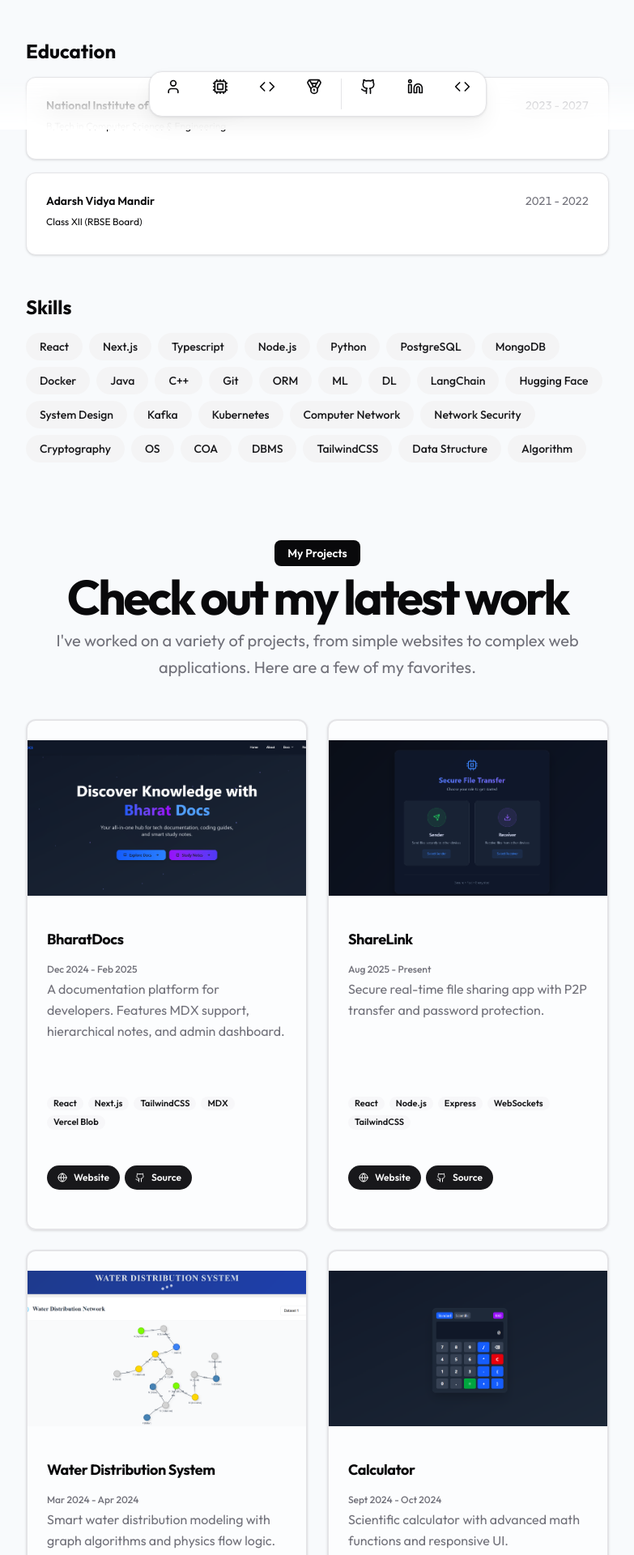
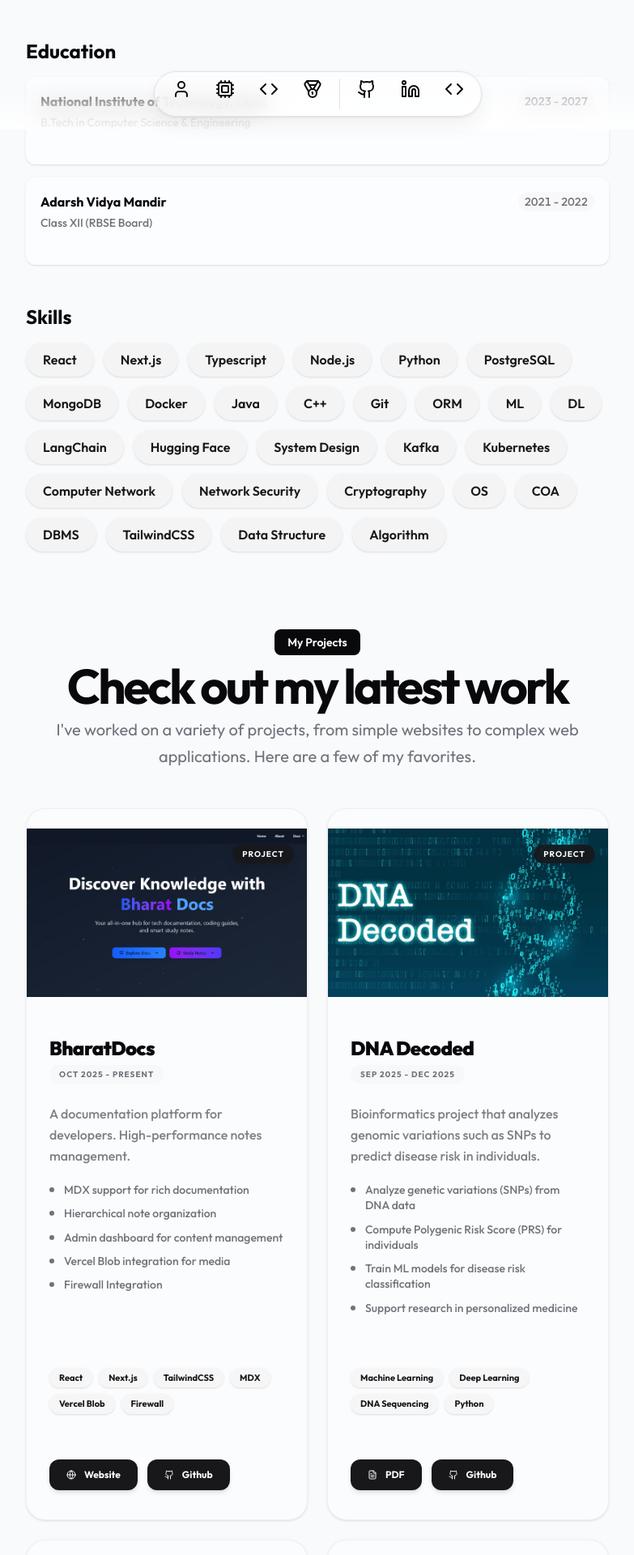
Before and after one commit to Bharat346/Bharat_346, a Next.js app: page / in a window 1280 px wide. Shown: the part 640-2560 px from the top of the page at 81% size, without its empty margins (248-1031 px from the left). Built offline with nearby package versions, Linux system fonts and the light colour scheme.

Commit message:
UI updates

```diff
--- a/src/app/page.tsx
+++ b/src/app/page.tsx
@@ -144,13 +144,13 @@
           <BlurFade delay={BLUR_FADE_DELAY * 9}>
             <h2 className="text-2xl font-bold">Skills</h2>
           </BlurFade>
-          <div className="flex flex-wrap gap-2">
+          <div className="flex flex-wrap gap-3">
             {DATA.skills.map((skill, id) => (
               <BlurFade key={skill} delay={BLUR_FADE_DELAY * 10 + id * 0.05}>
                 <Badge
                   key={skill}
                   variant="secondary"
-                  className="px-4 py-1.5 text-sm font-medium"
+                  className="px-5 py-2 text-base font-semibold shadow-sm hover:shadow-md transition-shadow duration-300"
                 >
                   {skill}
                 </Badge>
@@ -190,6 +190,7 @@
                   key={project.title}
                   title={project.title}
                   description={project.description}
+                  features={project.features}
                   dates={project.dates}
                   tags={project.technologies}
                   image={project.image}
@@ -223,7 +224,7 @@
       </section>
 
       <section id="achievements">
-        <div className="space-y-12 w-full py-12">
+        <div className="space-y-12 w-full py-1">
           <BlurFade delay={BLUR_FADE_DELAY * 13}>
             <div className="flex flex-col items-center justify-center space-y-4 text-center">
               <div className="space-y-2">
@@ -260,30 +261,64 @@
         </div>
       </section>
 
-      <section id="contact">
-        <div className="grid items-center justify-center gap-6 px-4 text-center md:px-6 w-full py-16">
-          <BlurFade delay={BLUR_FADE_DELAY * 16}>
+      <footer className="w-full border-t border-border mt-0 pt-16 pb-28 bg-muted/30">
+        <div className="container mx-auto px-4">
+          <div className="grid grid-cols-1 md:grid-cols-3 gap-12 mb-16">
             <div className="space-y-4">
-              <div className="inline-block rounded-lg bg-foreground text-background px-4 py-1.5 text-sm font-semibold">
-                Contact
-              </div>
-              <h2 className="text-4xl font-bold tracking-tighter sm:text-6xl">
-                Get in Touch
-              </h2>
-              <p className="mx-auto max-w-[600px] text-muted-foreground text-lg md:text-xl/relaxed lg:text-base/relaxed xl:text-xl/relaxed">
-                Want to chat? Just shoot me a dm{" "}
-                <Link
-                  href={DATA.contact.social.LinkedIn.url}
-                  className="text-blue-500 hover:underline font-medium"
-                >
-                  on LinkedIn
-                </Link>{" "}
-                and I&apos;ll respond whenever I can.
+              <h3 className="text-xl font-bold tracking-tight">{DATA.name}</h3>
+              <p className="text-muted-foreground text-base leading-relaxed max-w-sm">
+                A software engineer dedicated to building high-performance,
+                accessible, and user-centric web applications.
               </p>
             </div>
-          </BlurFade>
+
+            <div className="space-y-4">
+              <h4 className="text-sm font-bold uppercase tracking-widest text-primary/80">
+                Navigation
+              </h4>
+              <nav className="flex flex-col gap-2.5">
+                {DATA.navbar.map((item) => (
+                  <Link
+                    key={item.href}
+                    href={item.href}
+                    className="text-base text-muted-foreground hover:text-primary transition-all duration-200 hover:translate-x-1 inline-block"
+                  >
+                    {item.label}
+                  </Link>
+                ))}
+              </nav>
+            </div>
+
+            <div className="space-y-4">
+              <h4 className="text-sm font-bold uppercase tracking-widest text-primary/80">
+                Socials
+              </h4>
+              <div className="flex flex-wrap gap-4">
+                {Object.entries(DATA.contact.social).map(([name, social]) => (
+                  <Link
+                    key={name}
+                    href={social.url}
+                    title={name}
+                    className="size-11 rounded-xl bg-background border border-border flex items-center justify-center text-muted-foreground hover:text-primary hover:border-primary hover:bg-primary/5 transition-all duration-300 shadow-sm"
+                  >
+                    <social.icon className="size-5" />
+                  </Link>
+                ))}
+              </div>
+            </div>
+          </div>
+
+          <div className="pt-8 border-t border-border/50 flex flex-col md:flex-row justify-between items-center gap-6 text-sm text-muted-foreground font-medium">
+            <p>
+              © {new Date().getFullYear()} {DATA.name}
+            </p>
+            <div className="flex gap-8">
+              {/* <Link href="#" className="hover:text-primary transition-colors">Privacy</Link>
+              <Link href="#" className="hover:text-primary transition-colors">Terms</Link> */}
+            </div>
+          </div>
         </div>
-      </section>
+      </footer>
     </main>
   );
 }
--- a/src/components/navbar.tsx
+++ b/src/components/navbar.tsx
@@ -13,11 +13,11 @@
 export default function Navbar() {
   return (
     <div className="pointer-events-none fixed inset-x-0 bottom-0 z-30 mx-auto mb-4 flex origin-bottom h-full max-h-14">
-      <div className="fixed bottom-0 inset-x-0 h-16 w-full bg-background to-transparent backdrop-blur-lg [-webkit-mask-image:linear-gradient(to_top,black,transparent)] dark:bg-background"></div>
+      <div className="fixed bottom-0 inset-x-0 h-16 w-full bg-background/80 to-transparent backdrop-blur-lg [-webkit-mask-image:linear-gradient(to_top,black,transparent)] dark:bg-background/80"></div>
       <Dock
-        magnification={80}
-        distance={140}
-        className="z-50 pointer-events-auto relative mx-auto flex min-h-full h-full items-center px-1 bg-background [box-shadow:0_0_0_1px_rgba(0,0,0,.03),0_2px_4px_rgba(0,0,0,.05),0_12px_24px_rgba(0,0,0,.05)] transform-gpu dark:[border:1px_solid_rgba(255,255,255,.1)] dark:[box-shadow:0_-20px_80px_-20px_#ffffff1f_inset] gap-0 sm:gap-2"
+        magnification={60}
+        distance={100}
+        className="z-50 pointer-events-auto relative mx-auto flex min-h-full h-full items-center px-2 bg-background/50 backdrop-blur-md [box-shadow:0_0_0_1px_rgba(0,0,0,.03),0_2px_4px_rgba(0,0,0,.05),0_12px_24px_rgba(0,0,0,.05)] transform-gpu dark:[border:1px_solid_rgba(255,255,255,.1)] dark:[box-shadow:0_-20px_80px_-20px_#ffffff1f_inset] gap-0 sm:gap-1 rounded-full border border-border"
       >
         {DATA.navbar.map((item) => (
           <DockIcon key={item.href}>
@@ -27,19 +27,19 @@
                   href={item.href}
                   className={cn(
                     buttonVariants({ variant: "ghost", size: "icon" }),
-                    "size-10 sm:size-14",
+                    "size-9 sm:size-12 rounded-full hover:bg-primary/10 transition-colors",
                   )}
                 >
-                  <item.icon className="size-4 sm:size-5" />
+                  <item.icon className="size-4 sm:size-6" />
                 </Link>
               </TooltipTrigger>
-              <TooltipContent>
-                <p>{item.label}</p>
+              <TooltipContent sideOffset={10}>
+                <p className="font-medium">{item.label}</p>
               </TooltipContent>
             </Tooltip>
           </DockIcon>
         ))}
-        <Separator orientation="vertical" className="h-6" />
+        <Separator orientation="vertical" className="h-6 mx-0.5 sm:mx-1" />
         {Object.entries(DATA.contact.social)
           .filter(([_, social]) => social.navbar)
           .map(([name, social]) => (
@@ -50,14 +50,14 @@
                     href={social.url}
                     className={cn(
                       buttonVariants({ variant: "ghost", size: "icon" }),
-                      "size-10 sm:size-14",
+                      "size-9 sm:size-12 rounded-full hover:bg-primary/10 transition-colors",
                     )}
                   >
-                    <social.icon className="size-4 sm:size-5" />
+                    <social.icon className="size-4 sm:size-6" />
                   </Link>
                 </TooltipTrigger>
-                <TooltipContent>
-                  <p>{social.name}</p>
+                <TooltipContent sideOffset={10}>
+                  <p className="font-medium">{social.name}</p>
                 </TooltipContent>
               </Tooltip>
             </DockIcon>
--- a/src/components/project-card.tsx
+++ b/src/components/project-card.tsx
@@ -17,6 +17,7 @@
   title: string;
   href?: string;
   description: string;
+  features?: readonly string[];
   dates: string;
   tags: readonly string[];
   link?: string;
@@ -34,6 +35,7 @@
   title,
   href,
   description,
+  features,
   dates,
   tags,
   link,
@@ -45,13 +47,13 @@
   return (
     <Card
       className={cn(
-        "flex flex-col overflow-hidden border-2 hover:shadow-2xl transition-all duration-300 ease-out h-full group bg-card/50 backdrop-blur-md",
+        "flex flex-col overflow-hidden border border-border/50 hover:border-primary/30 transition-all duration-500 ease-in-out h-full group bg-card/40 backdrop-blur-xl rounded-3xl",
         className,
       )}
     >
       <Link
         href={href || "#"}
-        className={cn("block cursor-pointer", !href && "pointer-events-none")}
+        className={cn("block cursor-pointer overflow-hidden relative", !href && "pointer-events-none")}
       >
         {video ? (
           <video
@@ -60,42 +62,69 @@
             loop
             muted
             playsInline
-            className="pointer-events-none mx-auto h-48 w-full object-cover object-top transition-all duration-500 ease-in-out group-hover:scale-110"
+            className="pointer-events-none mx-auto h-44 sm:h-52 w-full object-cover transition-all duration-700 ease-in-out group-hover:scale-110"
           />
         ) : (
           image && (
+            <div className="relative overflow-hidden h-44 sm:h-52">
               <Image
                 src={image}
                 alt={title}
                 width={500}
                 height={300}
-              className="h-48 w-full overflow-hidden object-cover object-top transition-all duration-500 ease-in-out group-hover:scale-110"
+                className="h-full w-full object-cover transition-all duration-700 ease-in-out group-hover:scale-110"
               />
+              <div className="absolute inset-0 bg-gradient-to-t from-black/80 via-black/20 to-transparent opacity-0 group-hover:opacity-100 transition-opacity duration-500 flex items-end p-6">
+                 <div className="flex items-center gap-2 text-white text-sm font-bold transform translate-y-4 group-hover:translate-y-0 transition-transform duration-500">
+                    <span className="w-8 h-px bg-white/50"></span>
+                    Explore Project
+                 </div>
+              </div>
+              <div className="absolute top-4 right-4 z-10">
+                 <Badge className="bg-primary/90 text-primary-foreground backdrop-blur-md border-none px-3 py-1 text-[10px] font-bold uppercase tracking-widest shadow-lg">
+                    Project
+                 </Badge>
+              </div>
+            </div>
           )
         )}
       </Link>
-      <CardHeader className="px-6 py-4">
-        <div className="space-y-2">
-          <CardTitle className="text-lg font-bold tracking-tight group-hover:text-primary transition-colors">
+      <CardHeader className="px-5 sm:px-7 py-5 sm:py-6 space-y-4">
+        <div className="flex flex-col gap-1.5">
+          <div className="flex items-center justify-between gap-4">
+            <CardTitle className="text-xl sm:text-2xl font-black tracking-tight group-hover:text-primary transition-colors leading-tight">
               {title}
             </CardTitle>
-          <time className="font-sans text-xs text-muted-foreground font-medium">
+          </div>
+          <time className="font-sans text-[10px] w-fit text-muted-foreground font-bold uppercase tracking-widest bg-muted/50 px-3 py-1 rounded-full">
             {dates}
           </time>
-          <div className="hidden font-sans text-xs underline print:visible">
-            {link?.replace("https://", "").replace("www.", "").replace("/", "")}
         </div>
-          <div className="prose max-w-full text-pretty font-sans text-sm md:text-base text-muted-foreground dark:prose-invert leading-relaxed">
-            <Markdown>{description}</Markdown>
-          </div>
+
+        <div className="space-y-4">
+          <p className="font-sans text-sm sm:text-base text-muted-foreground/90 leading-relaxed font-medium">
+            {description}
+          </p>
+
+          {features && features.length > 0 && (
+            <ul className="space-y-2.5 pt-1">
+              {features.map((feature, idx) => (
+                <li key={idx} className="flex items-start gap-3 text-xs sm:text-sm text-muted-foreground leading-snug">
+                  <span className="mt-1.5 size-1.5 rounded-full bg-primary/60 shrink-0" />
+                  <span className="font-medium">{feature}</span>
+                </li>
+              ))}
+            </ul>
+          )}
         </div>
       </CardHeader>
-      <CardContent className="mt-auto flex flex-col px-6 py-3">
+
+      <CardContent className="mt-auto flex flex-col px-5 sm:px-7 py-2">
         {tags && tags.length > 0 && (
-          <div className="mt-2 flex flex-wrap gap-1.5">
+          <div className="mt-2 flex flex-wrap gap-2">
             {tags?.map((tag) => (
               <Badge
-                className="px-2 py-0.5 text-[11px] leading-tight font-semibold bg-secondary/60 text-secondary-foreground border-none"
+                className="px-3 py-1 text-[11px] font-bold bg-secondary/80 hover:bg-primary/20 hover:text-primary transition-colors border-none shadow-sm"
                 variant="secondary"
                 key={tag}
               >
@@ -105,14 +134,15 @@
           </div>
         )}
       </CardContent>
-      <CardFooter className="px-6 pb-6 pt-2">
+
+      <CardFooter className="px-5 sm:px-7 pb-2 sm:pb-3 pt-6">
         {links && links.length > 0 && (
-          <div className="flex flex-row flex-wrap items-start gap-1.5">
+          <div className="flex flex-row flex-wrap items-start gap-3">
             {links?.map((link, idx) => (
               <Link href={link?.href} key={idx} target="_blank">
                 <Badge
                   key={idx}
-                  className="flex gap-2 px-3 py-1.5 text-xs font-semibold transition-all hover:bg-primary hover:text-primary-foreground hover:scale-105"
+                  className="flex gap-2.5 px-4 sm:px-5 py-2 sm:py-2.5 text-xs font-bold transition-all hover:bg-primary hover:text-primary-foreground hover:scale-105 rounded-xl shadow-md hover:shadow-primary/20 border-transparent"
                 >
                   {link.icon}
                   {link.type}
--- a/src/components/resume-card.tsx
+++ b/src/components/resume-card.tsx
@@ -44,16 +44,16 @@
       className="block cursor-pointer"
       onClick={handleClick}
     >
-      <Card className="flex">
+      <Card className="flex border-2 border-transparent hover:border-primary/20 hover:shadow-lg transition-all duration-300 bg-card/50 backdrop-blur-sm p-4 rounded-xl group/card">
         {logoUrl && (
           <div className="flex-none">
-            <Avatar className="border m-auto bg-muted-background dark:bg-foreground">
+            <Avatar className="border-2 border-background size-12 m-auto bg-muted-background dark:bg-foreground shadow-sm group-hover/card:scale-110 transition-transform duration-300">
               <AvatarImage
                 src={logoUrl}
                 alt={altText}
-                className="object-contain"
+                className="object-contain p-1"
               />
-              <AvatarFallback>{altText[0]}</AvatarFallback>
+              <AvatarFallback className="font-bold">{altText[0]}</AvatarFallback>
             </Avatar>
           </div>
         )}
@@ -63,16 +63,16 @@
             logoUrl && "ml-4",
           )}
         >
-          <CardHeader>
+          <div className="flex flex-col gap-1">
             <div className="flex items-center justify-between gap-x-2 text-base">
-              <h3 className="inline-flex items-center justify-center font-semibold leading-none text-xs sm:text-sm">
+              <h3 className="inline-flex items-center justify-center font-bold leading-none text-sm sm:text-base group-hover/card:text-primary transition-colors">
                 {title}
                 {badges && (
-                  <span className="inline-flex gap-x-1">
+                  <span className="inline-flex gap-x-1 ml-2">
                     {badges.map((badge, index) => (
                       <Badge
                         variant="secondary"
-                        className="align-middle text-xs"
+                        className="align-middle text-[10px] py-0 px-1.5"
                         key={index}
                       >
                         {badge}
@@ -82,17 +82,17 @@
                 )}
                 <ChevronRightIcon
                   className={cn(
-                    "size-4 translate-x-0 transform opacity-0 transition-all duration-300 ease-out group-hover:translate-x-1 group-hover:opacity-100",
+                    "size-4 translate-x-0 transform opacity-0 transition-all duration-300 ease-out group-hover:translate-x-1 group-hover:opacity-100 ml-1",
                     isExpanded ? "rotate-90" : "rotate-0",
                   )}
                 />
               </h3>
-              <div className="text-xs sm:text-sm tabular-nums text-muted-foreground text-right">
+              <div className="text-xs sm:text-sm tabular-nums text-muted-foreground font-medium text-right bg-muted/50 px-2 py-0.5 rounded-full">
                 {period}
               </div>
             </div>
-            {subtitle && <div className="font-sans text-xs">{subtitle}</div>}
-          </CardHeader>
+            {subtitle && <div className="font-sans text-xs sm:text-sm text-muted-foreground font-medium">{subtitle}</div>}
+          </div>
           <motion.div
             initial={{ opacity: 0, height: 0 }}
             animate={{
@@ -103,7 +103,7 @@
               duration: 0.7,
               ease: [0.16, 1, 0.3, 1],
             }}
-            className="mt-2 text-xs sm:text-sm"
+            className="mt-4 text-xs sm:text-sm text-muted-foreground leading-relaxed border-l-2 border-primary/20 pl-4 py-1"
           >
             {description}
           </motion.div>
--- a/src/data/resume.tsx
+++ b/src/data/resume.tsx
@@ -7,6 +7,7 @@
   User,
   Cpu,
   ChartBar,
+  FileText
 } from "lucide-react";
 
 export const DATA = {
@@ -16,9 +17,9 @@
   location: "New Delhi, India",
   locationLink: "https://www.google.com/maps/place/New+Delhi",
   description:
-    "Software Engineer turned Entrepreneur. Love building things and helping people.",
+    "Software Developer | Passionate about research and problem-solving",
   summary:
-    "I'm a full-stack developer and a computer science student at NIT Delhi. I build high-performance web applications and love solving complex problems. My focus is on React, Next.js, and modern web technologies. I also enjoy competitive programming and have solved 150+ LeetCode problems.",
+    "I am a full-stack , ML developer and a Computer Science student at NIT Delhi. I build high-performance web applications and enjoy solving complex problems. My focus is on React, Next.js, and modern web technologies. I also enjoy competitive programming and have solved 450+ LeetCode problems.",
   avatarUrl: "/img/me.jpg",
   skills: [
     "React",
@@ -90,7 +91,7 @@
     {
       company: "ShareLink",
       href: "https://sharelink-psi.vercel.app/",
-      badges: [],
+      badges: ["Top"],
       location: "Remote",
       title: "Full Stack Developer",
       logoUrl: "/projects/ShareLink.png",
@@ -133,7 +134,7 @@
       start: "2023",
       end: "2027",
       description:
-        "CGPA: 8.43 (Till 4th Sem). Coursework: DSA, DBMS, OS, Computer Networks.",
+        "CGPA: 8.37. Coursework: DSA, DBMS, OS, Computer Networks,Theory of Computing , Compiler Design.",
     },
     {
       school: "Adarsh Vidya Mandir",
@@ -150,11 +151,18 @@
     {
       title: "BharatDocs",
       href: "https://bhdocs.in/",
-      dates: "Dec 2024 - Feb 2025",
+      dates: "Oct 2025 - Present",
       active: true,
       description:
-        "A documentation platform for developers. Features MDX support, hierarchical notes, and admin dashboard.",
-      technologies: ["React", "Next.js", "TailwindCSS", "MDX", "Vercel Blob"],
+        "A documentation platform for developers. High-performance notes management.",
+      features: [
+        "MDX support for rich documentation",
+        "Hierarchical note organization",
+        "Admin dashboard for content management",
+        "Vercel Blob integration for media",
+        "Firewall Integration",
+      ],
+      technologies: ["React", "Next.js", "TailwindCSS", "MDX", "Vercel Blob", "Firewall"],
       links: [
         {
           type: "Website",
@@ -162,7 +170,7 @@
           icon: <Icons.globe className="size-3" />,
         },
         {
-          type: "Source",
+          type: "Github",
           href: "https://github.com/Bharat346/Docs_and_Notes/tree/gh-pages",
           icon: <Icons.github className="size-3" />,
         },
@@ -171,12 +179,47 @@
       video: "",
     },
     {
+      title: "DNA Decoded",
+      // href: "https://bhdocs.in/",
+      dates: "Sep 2025 - Dec 2025",
+      active: false,
+      description:
+        "Bioinformatics project that analyzes genomic variations such as SNPs to predict disease risk in individuals.",
+      features: [
+        "Analyze genetic variations (SNPs) from DNA data",
+        "Compute Polygenic Risk Score (PRS) for individuals",
+        "Train ML models for disease risk classification",
+        "Support research in personalized medicine",
+      ],
+      technologies: ["Machine Learning", "Deep Learning" , "DNA Sequencing" , "Python"],
+      links: [
+        {
+          type: "PDF",
+          href: "https://github.com/Bharat346/DNA-Decoded/blob/main/DNA_Disease_Prediction.pdf",
+          icon: <FileText className="size-3" />,
+        },
+        {
+          type: "Github",
+          href: "https://github.com/Bharat346/DNA-Decoded/",
+          icon: <Icons.github className="size-3" />,
+        },
+      ],
+      image: "/projects/dnadecoded.jpg",
+      video: "",
+    },
+    {
       title: "ShareLink",
       href: "https://sharelink-psi.vercel.app/",
       dates: "Aug 2025 - Present",
       active: true,
       description:
-        "Secure real-time file sharing app with P2P transfer and password protection.",
+        "Secure real-time file sharing app with military-grade encryption.",
+      features: [
+        "P2P file transfer using WebSockets",
+        "Password-protected shared links",
+        "End-to-end data encryption",
+        "Real-time transfer progress tracking"
+      ],
       technologies: [
         "React",
         "Node.js",
@@ -205,7 +248,13 @@
       dates: "Mar 2024 - Apr 2024",
       active: true,
       description:
-        "Smart water distribution modeling with graph algorithms and physics flow logic.",
+        "Smart water distribution modeling with deep graph optimization.",
+      features: [
+        "Graph-based network modeling",
+        "Physics-based flow optimization",
+        "Real-time pressure visualizations",
+        "Efficient D3.js rendering"
+      ],
       technologies: [
         "React",
         "TailwindCSS",
@@ -228,12 +277,18 @@
       video: "",
     },
     {
-      title: "Calculator",
+      title: "Scientific Calculator",
       href: "https://bharat346.github.io/calculator/",
       dates: "Sept 2024 - Oct 2024",
       active: true,
       description:
-        "Scientific calculator with advanced math functions and responsive UI.",
+        "Advanced scientific calculator with complex math support.",
+      features: [
+        "Precision arithmetic logic",
+        "Advanced math function support",
+        "Fully responsive calculation history",
+        "Sleek dark mode interface"
+      ],
       technologies: ["React", "JavaScript", "TailwindCSS"],
       links: [
         {
```
Also changed, not shown: public/projects/dnadecoded.jpg (added). Lines whose indentation alone changed are shown as unchanged.
